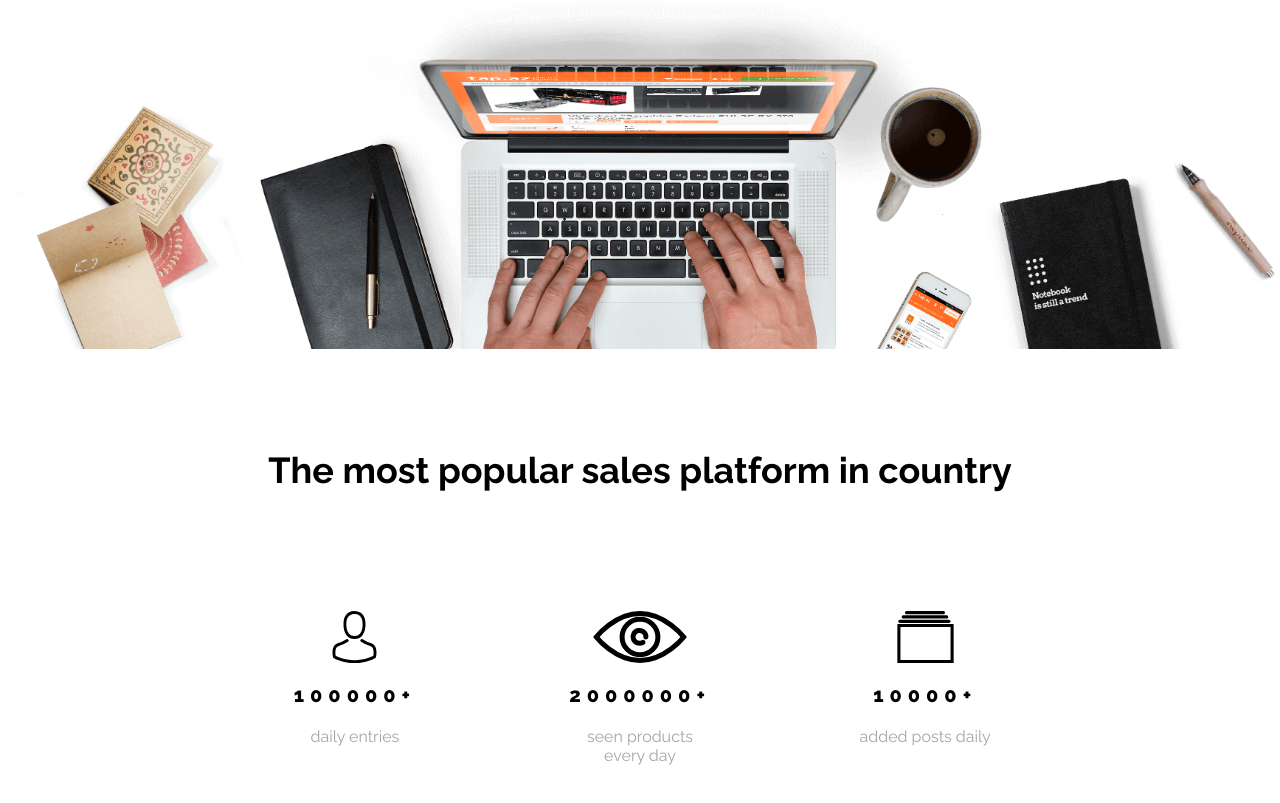
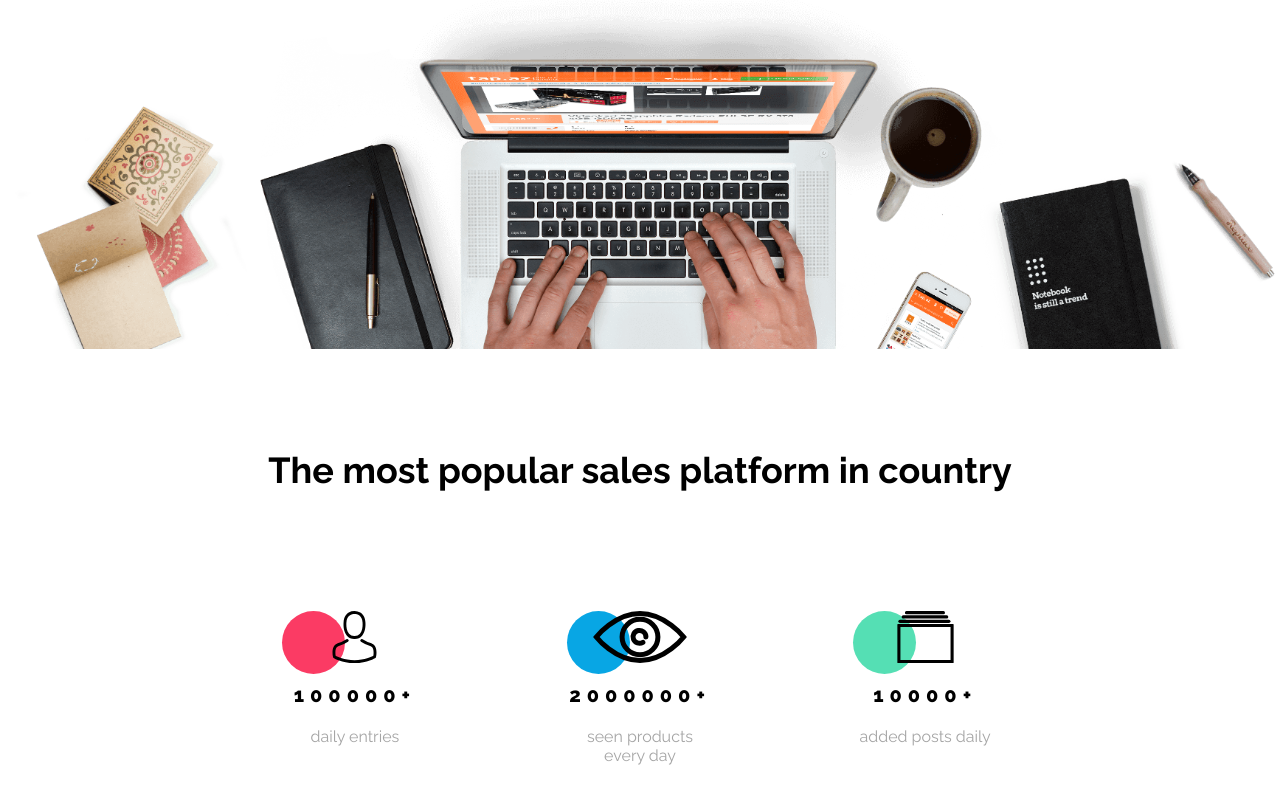
Before and after one commit to TatianaSlaw/BestShop, a plain HTML site: page index.html in a window 1280 px wide. Shown: the part 410-1213 px from the top of the page. Drawn offline with nearby package versions, Linux system fonts and the light colour scheme.

Commit message:
Circles behind icons in section Statistics added.

```diff
--- a/css/style.css
+++ b/css/style.css
@@ -185,8 +185,41 @@ nav a:hover {
 .info-box img {
     margin-bottom: 20px;
     min-height: 52px;
+    z-index: 9;
 }
 
+.info-box--red::after {
+    content: "";
+    position: absolute;
+    height: 63px;
+    width: 63px;
+    border-radius: 50%;
+    background-color: var(--color-redish);
+    z-index: 0;
+    display: flex;
+}
+
+.info-box--blue::after {
+    content: "";
+    position: absolute;
+    height: 63px;
+    width: 63px;
+    border-radius: 50%;
+    background-color: var(--color-primary);
+    z-index: 0;
+    display: flex;
+}
+
+.info-box--green::after {
+    content: "";
+    position: absolute;
+    height: 63px;
+    width: 63px;
+    border-radius: 50%;
+    background-color: var(--color-green);
+    z-index: 0;
+    display: flex;
+}
 
 
 .info-box p {
```
